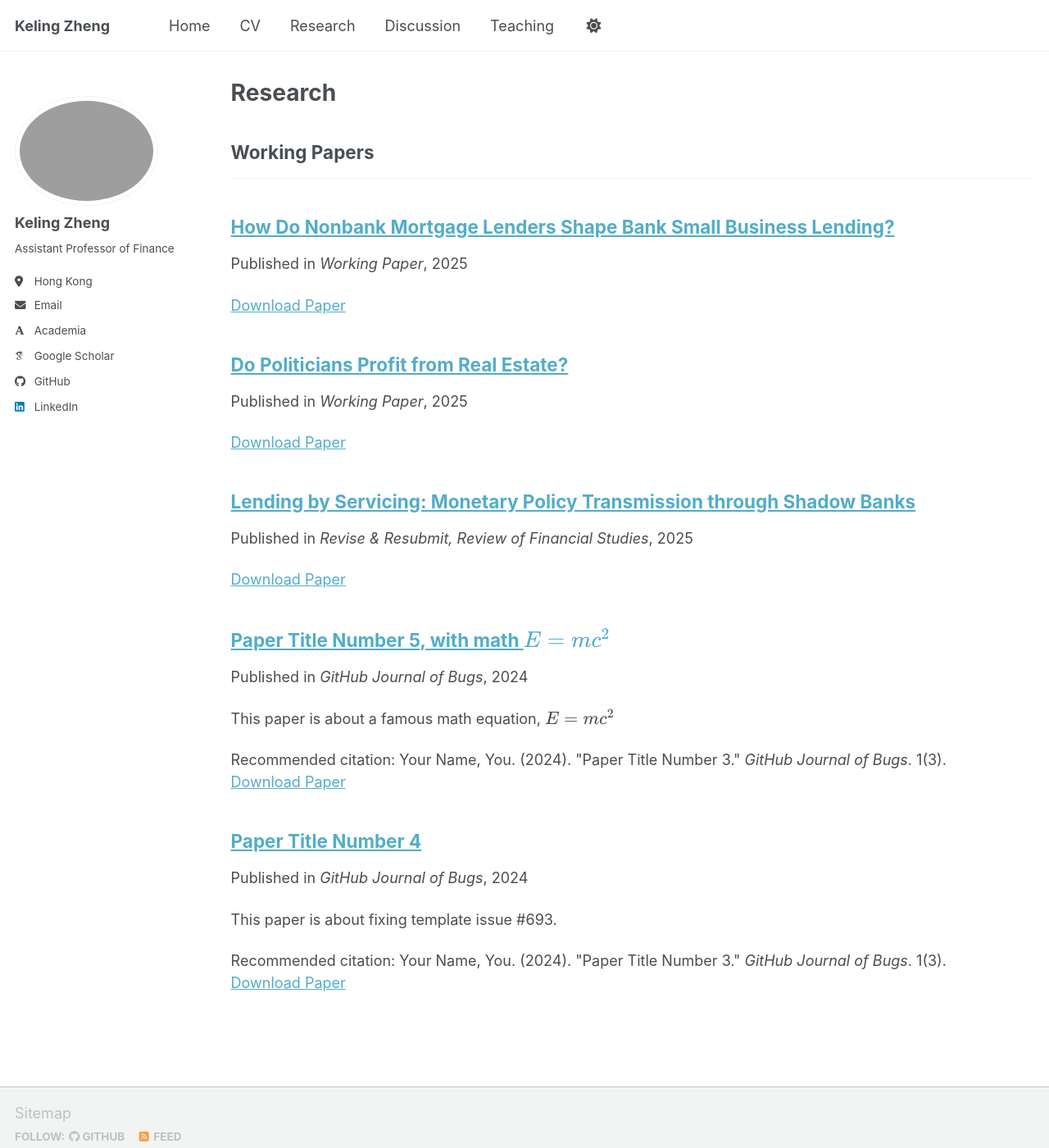
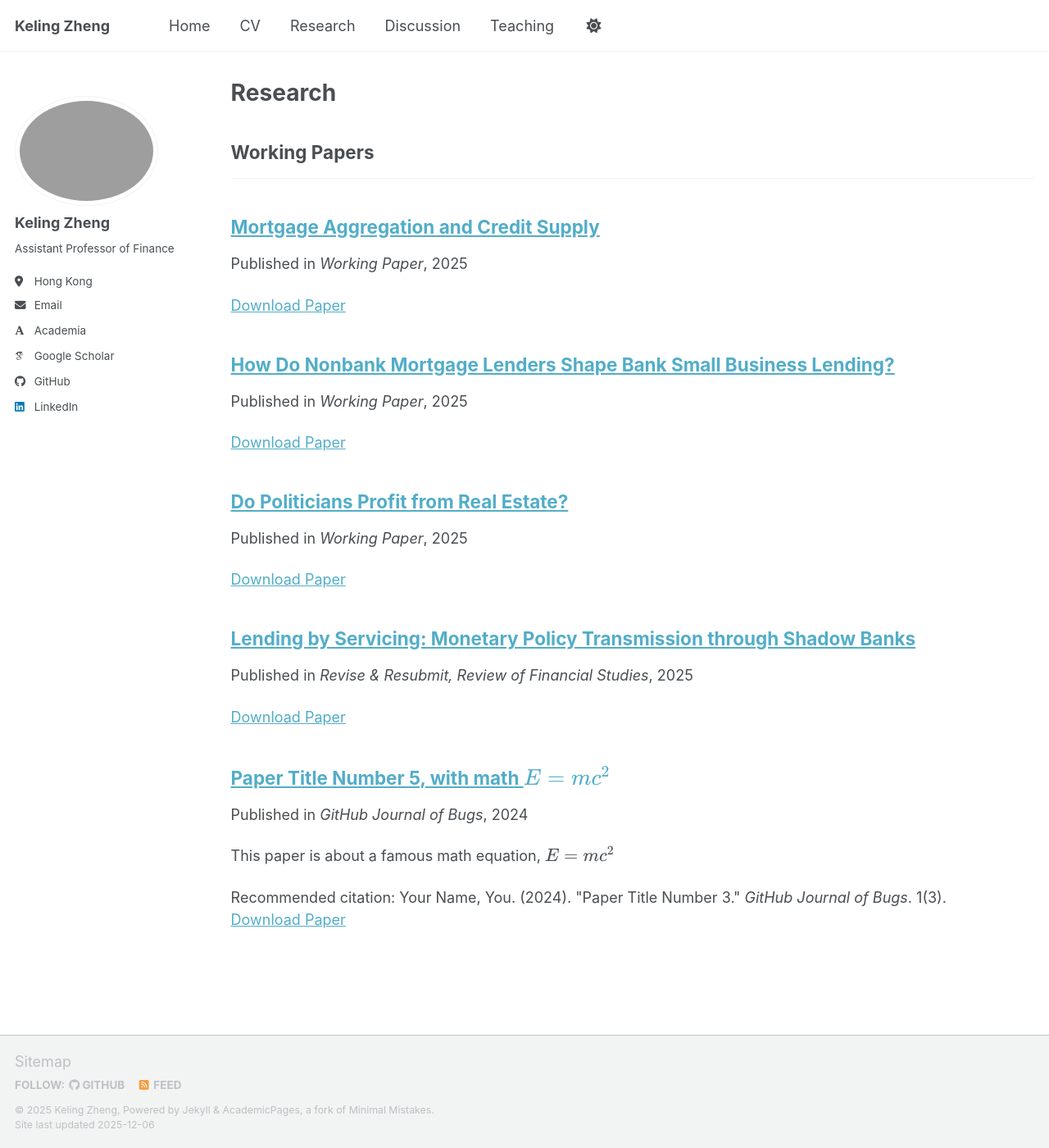
Before and after one commit to Keling-Zheng/Keling-Zheng.github.io, a Jekyll site: the page built from _pages/publications.html, in a window 1280 px wide and 1400 px high. Shown: the whole window at 82% size. Built offline with Jekyll 4.4.1, drawn with Linux system fonts in a browser that asks for light colours; some web fonts are replaced; a script bundle is joined from its source files by our own code; library files that are not in the unit come from our copies.

Commit message:
Update 2024-02-17-paper-title-number-4.md

```diff
--- a/_publications/2024-02-17-paper-title-number-4.md
+++ b/_publications/2024-02-17-paper-title-number-4.md
@@ -1,13 +1,9 @@
 ---
-title: "Paper Title Number 4"
+title: "Mortgage Aggregation and Credit Supply"
 collection: publications
 category: conferences
-permalink: /publication/2024-02-17-paper-title-number-4
-excerpt: 'This paper is about fixing template issue #693.'
-date: 2024-02-17
-venue: 'GitHub Journal of Bugs'
-paperurl: 'https://academicpages.github.io/files/paper3.pdf'
-citation: 'Your Name, You. (2024). &quot;Paper Title Number 3.&quot; <i>GitHub Journal of Bugs</i>. 1(3).'
+permalink: /files/jmp.pdf
+date: 2025-09-20
+venue: 'Working Paper'
+paperurl: 'https://academicpages.github.io/files/jmp.pdf'
 ---
-
-The contents above will be part of a list of publications, if the user clicks the link for the publication than the contents of section will be rendered as a full page, allowing you to provide more information about the paper for the reader. When publications are displayed as a single page, the contents of the above "citation" field will automatically be included below this section in a smaller font.
```
